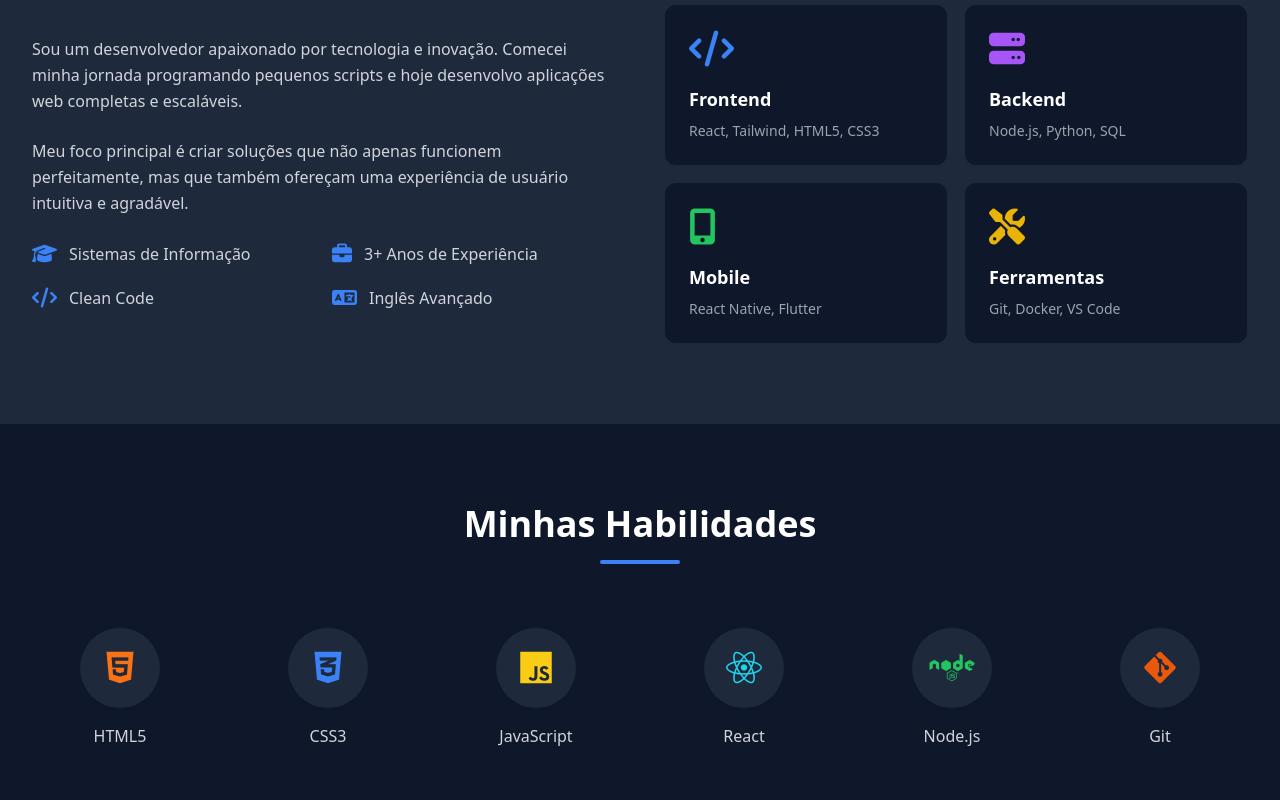
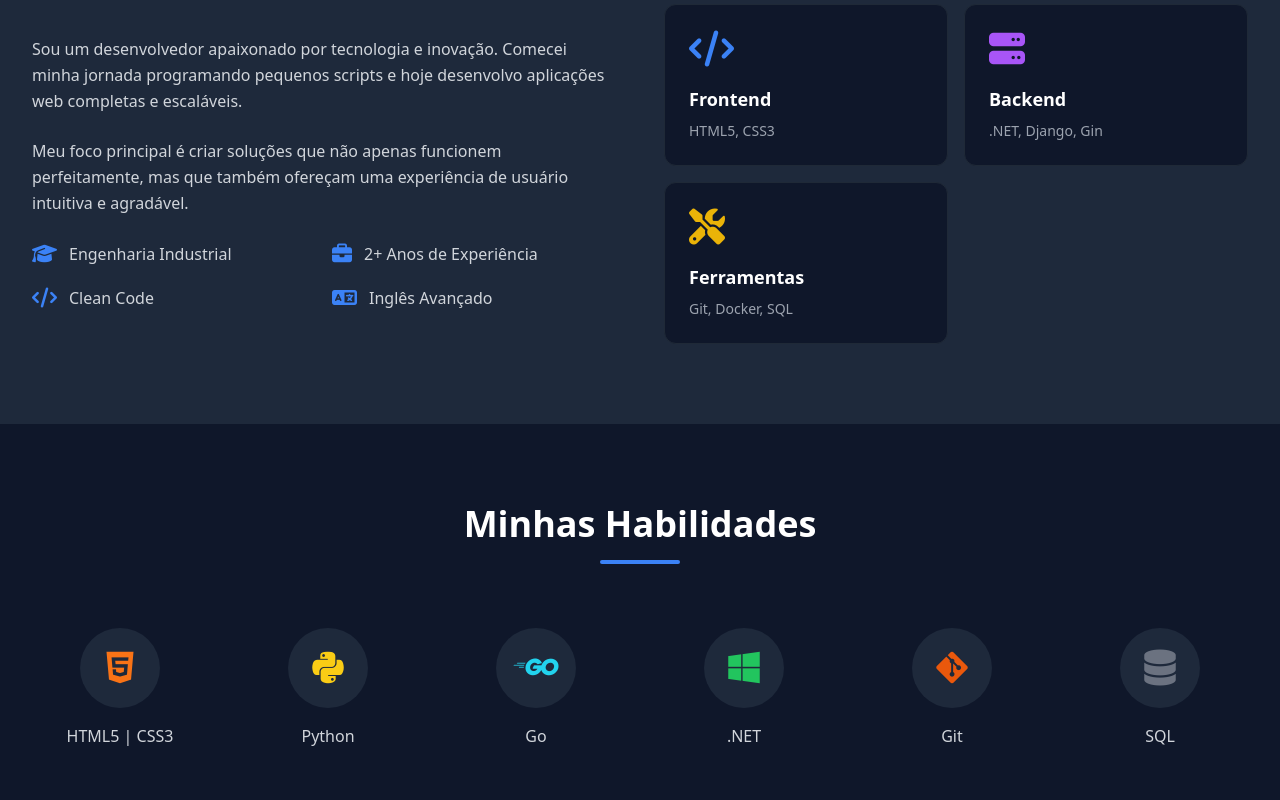
Before and after one commit to francisconetodevv/francisconetodevv.github.io, a plain HTML site: page index.html in a window 1280 px wide. Shown: the part 1000-1800 px from the top of the page. Drawn offline with nearby package versions, Linux system fonts and the light colour scheme.

Commit message:
adding project

```diff
--- a/index.html
+++ b/index.html
@@ -90,7 +90,7 @@
                     <a href="#projects" class="bg-primary hover:bg-blue-600 text-white font-bold py-3 px-8 rounded-full transition transform hover:-translate-y-1 shadow-lg shadow-blue-500/30">
                         Ver Projetos
                     </a>
-                    <a href="https://github.com/" target="_blank" class="border border-gray-600 hover:border-white text-gray-300 hover:text-white font-bold py-3 px-6 rounded-full transition">
+                    <a href="https://github.com/francisconetodevv" target="_blank" class="border border-gray-600 hover:border-white text-gray-300 hover:text-white font-bold py-3 px-6 rounded-full transition">
                         <i class="fab fa-github mr-2"></i> GitHub
                     </a>
                 </div>
@@ -124,11 +124,11 @@
                     <div class="grid grid-cols-2 gap-4 mt-8">
                         <div class="flex items-center space-x-3">
                             <i class="fas fa-graduation-cap text-primary text-xl"></i>
-                            <span>Sistemas de Informação</span>
+                            <span>Engenharia Industrial</span>
                         </div>
                         <div class="flex items-center space-x-3">
                             <i class="fas fa-briefcase text-primary text-xl"></i>
-                            <span>3+ Anos de Experiência</span>
+                            <span>2+ Anos de Experiência</span>
                         </div>
                         <div class="flex items-center space-x-3">
                             <i class="fas fa-code text-primary text-xl"></i>
@@ -146,22 +146,17 @@
                     <div class="bg-dark p-6 rounded-xl hover:shadow-xl hover:shadow-blue-500/10 transition border border-gray-800">
                         <i class="fas fa-code text-4xl text-primary mb-4"></i>
                         <h3 class="font-bold text-white text-lg">Frontend</h3>
-                        <p class="text-sm text-gray-400 mt-2">React, Tailwind, HTML5, CSS3</p>
+                        <p class="text-sm text-gray-400 mt-2">HTML5, CSS3</p>
                     </div>
                     <div class="bg-dark p-6 rounded-xl hover:shadow-xl hover:shadow-blue-500/10 transition border border-gray-800">
                         <i class="fas fa-server text-4xl text-purple-500 mb-4"></i>
                         <h3 class="font-bold text-white text-lg">Backend</h3>
-                        <p class="text-sm text-gray-400 mt-2">Node.js, Python, SQL</p>
-                    </div>
-                    <div class="bg-dark p-6 rounded-xl hover:shadow-xl hover:shadow-blue-500/10 transition border border-gray-800">
-                        <i class="fas fa-mobile-alt text-4xl text-green-500 mb-4"></i>
-                        <h3 class="font-bold text-white text-lg">Mobile</h3>
-                        <p class="text-sm text-gray-400 mt-2">React Native, Flutter</p>
+                        <p class="text-sm text-gray-400 mt-2">.NET, Django, Gin</p>
                     </div>
                     <div class="bg-dark p-6 rounded-xl hover:shadow-xl hover:shadow-blue-500/10 transition border border-gray-800">
                         <i class="fas fa-tools text-4xl text-yellow-500 mb-4"></i>
                         <h3 class="font-bold text-white text-lg">Ferramentas</h3>
-                        <p class="text-sm text-gray-400 mt-2">Git, Docker, VS Code</p>
+                        <p class="text-sm text-gray-400 mt-2">Git, Docker, SQL</p>
                     </div>
                 </div>
             </div>
@@ -182,35 +177,28 @@
                     <div class="w-20 h-20 mx-auto bg-secondary rounded-full flex items-center justify-center group-hover:bg-orange-500 transition duration-300">
                         <i class="fab fa-html5 text-4xl text-orange-500 group-hover:text-white transition"></i>
                     </div>
-                    <h3 class="mt-4 font-medium text-gray-300">HTML5</h3>
-                </div>
-                <!-- Ícone Skill 2 -->
-                <div class="group">
-                    <div class="w-20 h-20 mx-auto bg-secondary rounded-full flex items-center justify-center group-hover:bg-blue-500 transition duration-300">
-                        <i class="fab fa-css3-alt text-4xl text-blue-500 group-hover:text-white transition"></i>
-                    </div>
-                    <h3 class="mt-4 font-medium text-gray-300">CSS3</h3>
+                    <h3 class="mt-4 font-medium text-gray-300">HTML5 | CSS3</h3>
                 </div>
                 <!-- Ícone Skill 3 -->
                 <div class="group">
                     <div class="w-20 h-20 mx-auto bg-secondary rounded-full flex items-center justify-center group-hover:bg-yellow-400 transition duration-300">
-                        <i class="fab fa-js text-4xl text-yellow-400 group-hover:text-white transition"></i>
+                        <i class="fab fa-python text-4xl text-yellow-400 group-hover:text-white transition"></i>
                     </div>
-                    <h3 class="mt-4 font-medium text-gray-300">JavaScript</h3>
+                    <h3 class="mt-4 font-medium text-gray-300">Python</h3>
                 </div>
                  <!-- Ícone Skill 4 -->
                  <div class="group">
                     <div class="w-20 h-20 mx-auto bg-secondary rounded-full flex items-center justify-center group-hover:bg-cyan-400 transition duration-300">
-                        <i class="fab fa-react text-4xl text-cyan-400 group-hover:text-white transition"></i>
+                        <i class="fab fa-golang text-4xl text-cyan-400 group-hover:text-white transition"></i>
                     </div>
-                    <h3 class="mt-4 font-medium text-gray-300">React</h3>
+                    <h3 class="mt-4 font-medium text-gray-300">Go</h3>
                 </div>
                 <!-- Ícone Skill 5 -->
                 <div class="group">
                     <div class="w-20 h-20 mx-auto bg-secondary rounded-full flex items-center justify-center group-hover:bg-green-500 transition duration-300">
-                        <i class="fab fa-node text-4xl text-green-500 group-hover:text-white transition"></i>
+                        <i class="fab fa-windows text-4xl text-green-500 group-hover:text-white transition"></i>
                     </div>
-                    <h3 class="mt-4 font-medium text-gray-300">Node.js</h3>
+                    <h3 class="mt-4 font-medium text-gray-300">.NET</h3>
                 </div>
                 <!-- Ícone Skill 6 -->
                 <div class="group">
@@ -218,6 +206,15 @@
                         <i class="fab fa-git-alt text-4xl text-orange-600 group-hover:text-white transition"></i>
                     </div>
                     <h3 class="mt-4 font-medium text-gray-300">Git</h3>
+                </div>
+                <!-- Ícone Skill 7 -->
+                <div>
+                    <div>
+                        <div class="w-20 h-20 mx-auto bg-secondary rounded-full flex items-center justify-center group-hover:bg-gray-500 transition duration-300">
+                            <i class="fas fa-database text-4xl text-gray-500 group-hover:text-white transition"></i>
+                        </div>
+                        <h3 class="mt-4 font-medium text-gray-300">SQL</h3>
+                    </div>
                 </div>
             </div>
         </div>
@@ -293,7 +290,7 @@
             </div>
 
             <div class="text-center mt-12">
-                <a href="https://github.com/" target="_blank" class="inline-block border border-primary text-primary hover:bg-primary hover:text-white font-bold py-3 px-8 rounded-full transition">
+                <a href="https://github.com/francisconetodevv" target="_blank" class="inline-block border border-primary text-primary hover:bg-primary hover:text-white font-bold py-3 px-8 rounded-full transition">
                     Ver Mais no GitHub
                 </a>
             </div>
@@ -329,12 +326,11 @@
     <footer class="bg-secondary border-t border-gray-800 py-8">
         <div class="max-w-7xl mx-auto px-4 text-center">
             <p class="text-gray-500 text-sm">
-                &copy; 2024 Desenvolvido por <span class="text-primary font-bold">Você</span>. Todos os direitos reservados.
+                &copy; 2025 Desenvolvido por <span class="text-primary font-bold">José Francisco</span>. Todos os direitos reservados.
             </p>
             <div class="mt-4 flex justify-center space-x-4">
-                <a href="#" class="text-gray-400 hover:text-white transition"><i class="fab fa-github"></i></a>
-                <a href="#" class="text-gray-400 hover:text-white transition"><i class="fab fa-twitter"></i></a>
-                <a href="#" class="text-gray-400 hover:text-white transition"><i class="fab fa-instagram"></i></a>
+                <a href="https://github.com/francisconetodevv" class="text-gray-400 hover:text-white transition"><i class="fab fa-github"></i></a>
+                <a href="https://www.linkedin.com/in/jos%C3%A9-francisco-souza/" class="text-gray-400 hover:text-white transition"><i class="fab fa-linkedin"></i></a>
             </div>
         </div>
     </footer>
```
